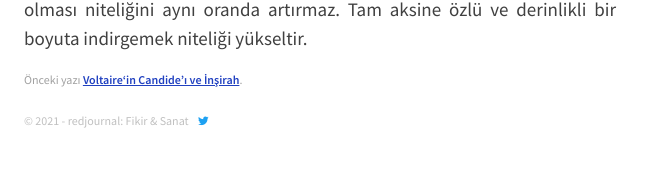
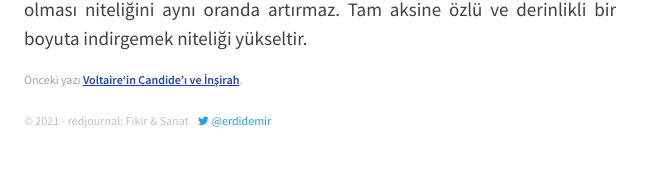
Before and after one commit to erdidemirim/erdidemirim.github.io, a Jekyll site: the page built from _posts/2021-04-29-sozcuk-ekonomisi.md, in a window 1280 px wide. Shown: the part 930-1105 px from the top of the page, without its empty margins (0-655 px from the left). Built offline with Jekyll 4.4.1, drawn with Linux system fonts in a browser that asks for light colours.

Commit message:
Update base.html

```diff
--- a/_layouts/base.html
+++ b/_layouts/base.html
@@ -22,6 +22,6 @@
 
 		</div>
 		{{ content }}
-		<div class="footer">© 2021 - redjournal: Fikir & Sanat <a class="home-link icon-twitter" target="_blank" href="https://twitter.com/erdidemir" title="Twitter"></a></div>
+		<div class="footer">© 2021 - redjournal: Fikir & Sanat <a class="home-link icon-twitter" target="_blank" href="https://twitter.com/erdidemir" title="Twitter">@erdidemir</a></div>
 	</body>
 </html>
```
